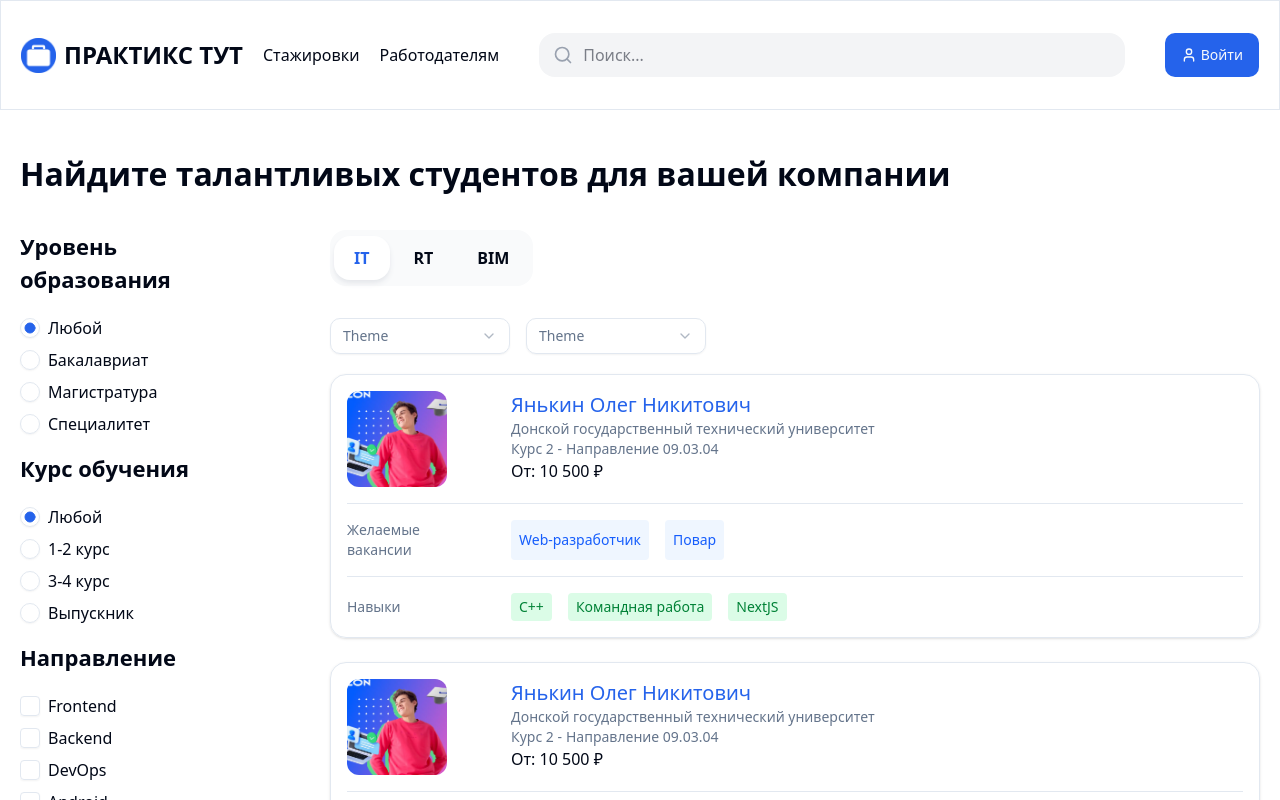
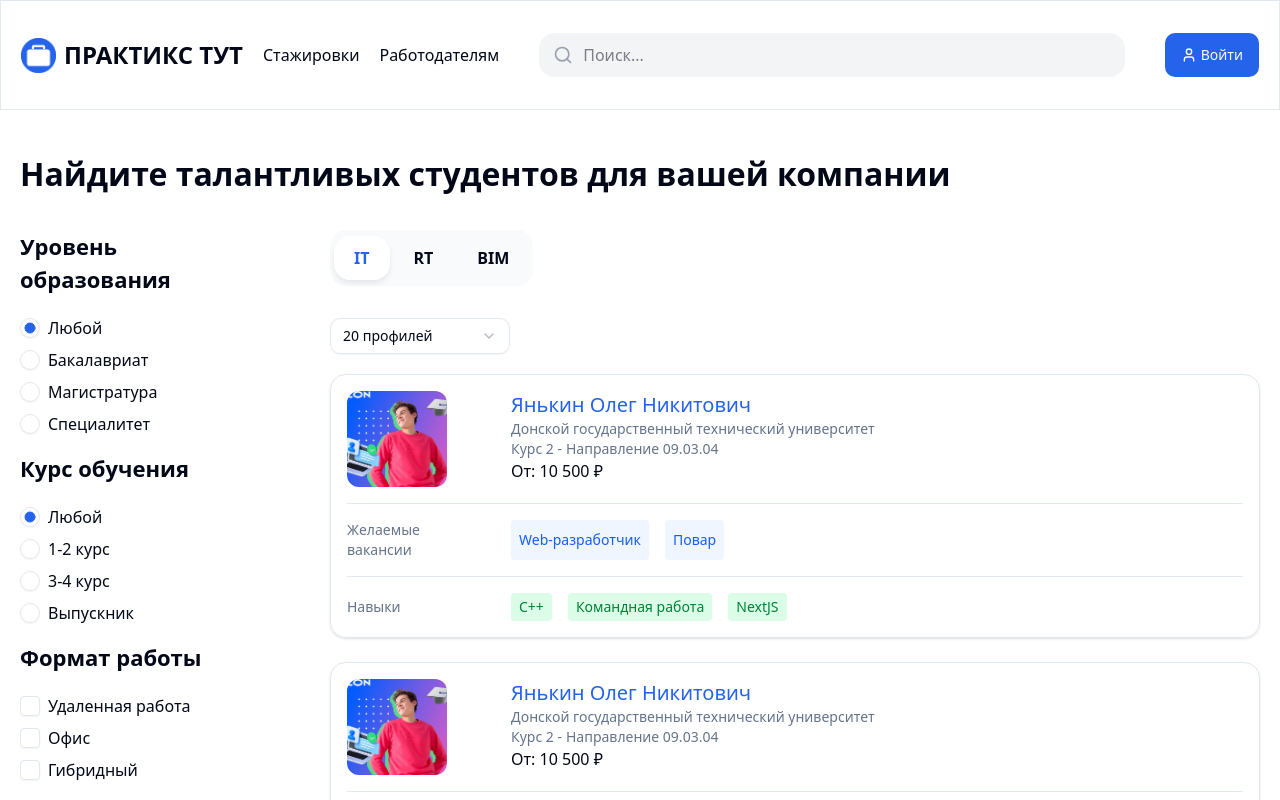
Before and after one commit to DenissioBarkani/student-tw-v4-Git-v2, a Next.js app: page /employers in a window 1280 px wide. Shown: the top 800 px of the page. Built offline with nearby package versions, Linux system fonts and the light colour scheme.

Commit message:
style: Футер прижал

```diff
--- a/app/company/[id]/page.tsx
+++ b/app/company/[id]/page.tsx
@@ -23,25 +23,27 @@ export default function ProductPage() {
                 тренды и находи новые решения на оплачиваемой стажировке в МТС
                 Финтех.
               </p>
-              <Button className="mt-auto self-start" size={"lgx2"}>
+              <Button className="mt-auto self-start" textSize={"lg"} size={"lgx2"}>
                 Подать заявку
               </Button>
             </div>
 
-            <div className=" flex-shrink-0 w-[300px] h-[300px] rounded-xl overflow-hidden ml-8">
+            <div className="flex-shrink-0 w-[300px] h-[300px] rounded-xl overflow-hidden ml-8">
               <Image
-                src={"/company/frame_1948757295_small.png"}
-                width={1140}
-                height={900}
-                alt={"name"}
-                className="h-full w-full object-center"
+                src="/company/frame_1948757295_small.webp"
+                width={1500}
+                height={876}
+                alt="MTS Fintech"
+                className="w-full h-full object-cover"
+                priority
+                // style={{ width: "100%", height: "100%" }}
               />
             </div>
           </div>
         </section>
 
         <div className="p-12 mb-12 shadow col-span-2 rounded-3xl border">
-          <div>
+          <div className="mb-4">
             <Title
               className="font-extrabold mb-4"
               size="lg"
@@ -53,9 +55,9 @@ export default function ProductPage() {
             </p>
           </div>
 
-          <div>
+          <div className="mb-4">
             <h3 className="font-semibold mb-2">Сферы деятельности</h3>
-            <div className="flex flex-wrap gap-2 mb-4">
+            <div className="flex flex-wrap gap-2">
               <Tag variant="blue">Информационные технологии</Tag>
               <Tag variant="blue">Системная интеграция</Tag>
               <Tag variant="blue">Интернет</Tag>
@@ -63,7 +65,7 @@ export default function ProductPage() {
             </div>
           </div>
 
-          <div className="pt-2 text-sm text-muted-foreground">
+          <div className="text-sm text-muted-foreground">
             <h3 className="font-semibold mb-2">Официальный сайт </h3>
             <Link
               href="https://mts.ru"
--- a/app/employers/page.tsx
+++ b/app/employers/page.tsx
@@ -14,7 +14,7 @@ import {
   SelectTrigger,
   SelectValue,
 } from "@/components/ui/select";
-import { employersFilters } from '@/data/filters';
+import { employersFilters } from "@/data/filters";
 
 // import { Button } from "@/components/ui/button";
 // import { Card } from "@/components/ui/card";
@@ -41,25 +41,14 @@ export default function EmployersPage() {
 
           <div className="mb-5">
             <div className="flex gap-4">
-              <Select>
+              <Select defaultValue="light">
                 <SelectTrigger className="w-[180px]">
-                  <SelectValue placeholder="Theme" />
+                  <SelectValue />
                 </SelectTrigger>
                 <SelectContent>
-                  <SelectItem value="light">Light</SelectItem>
-                  <SelectItem value="dark">Dark</SelectItem>
-                  <SelectItem value="system">System</SelectItem>
-                </SelectContent>
-              </Select>
-
-              <Select>
-                <SelectTrigger className="w-[180px]">
-                  <SelectValue placeholder="Theme" />
-                </SelectTrigger>
-                <SelectContent>
-                  <SelectItem value="light">Light</SelectItem>
-                  <SelectItem value="dark">Dark</SelectItem>
-                  <SelectItem value="system">System</SelectItem>
+                  <SelectItem value="light">20 профилей</SelectItem>
+                  <SelectItem value="dark">30 профилей</SelectItem>
+                  <SelectItem value="system">50 профилей</SelectItem>
                 </SelectContent>
               </Select>
             </div>
--- a/app/layout.tsx
+++ b/app/layout.tsx
@@ -24,11 +24,11 @@ export default function RootLayout({
   children: React.ReactNode;
 }>) {
   return (
-    <html lang="en">
+    <html lang="ru">
       <body
-        className={`${geistSans.variable} ${geistMono.variable} antialiased`}>
+        className={`${geistSans.variable} ${geistMono.variable} min-h-screen flex flex-col`}>
         <Header />
-        {children}
+        <main className="flex-1">{children}</main>
         <Footer />
       </body>
     </html>
--- a/data/filters.ts
+++ b/data/filters.ts
@@ -22,18 +22,18 @@ export const employersFilters: FilterSection[] = [
       { value: "graduate", label: "Выпускник" },
     ],
   },
-  {
-    title: "Направление",
-    type: "checkbox",
-    options: [
-      { text: "Frontend", value: "frontend" },
-      { text: "Backend", value: "backend" },
-      { text: "DevOps", value: "devops" },
-      { text: "Android", value: "android" },
-      { text: "iOS", value: "ios" },
-      { text: "Data Science", value: "data-science" },
-    ],
-  },
+  // {
+  //   title: "Направление",
+  //   type: "checkbox",
+  //   options: [
+  //     { text: "Frontend", value: "frontend" },
+  //     { text: "Backend", value: "backend" },
+  //     { text: "DevOps", value: "devops" },
+  //     { text: "Android", value: "android" },
+  //     { text: "iOS", value: "ios" },
+  //     { text: "Data Science", value: "data-science" },
+  //   ],
+  // },
   {
     title: "Формат работы",
     type: "checkbox",
@@ -58,16 +58,16 @@ export const studentsFilters: FilterSection[] = [
       { value: "80k", label: "от 80 000 ₽" },
     ],
   },
-  {
-    title: "Размер компании",
-    type: "radio",
-    options: [
-      { value: "default", label: "Любой" },
-      { value: "startup", label: "Стартап (до 50 человек)" },
-      { value: "medium", label: "Средняя (50-500 человек)" },
-      { value: "large", label: "Крупная (500+ человек)" },
-    ],
-  },
+  // {
+  //   title: "Размер компании",
+  //   type: "radio",
+  //   options: [
+  //     { value: "default", label: "Любой" },
+  //     { value: "startup", label: "Стартап (до 50 человек)" },
+  //     { value: "medium", label: "Средняя (50-500 человек)" },
+  //     { value: "large", label: "Крупная (500+ человек)" },
+  //   ],
+  // },
   {
     title: "Технологии",
     type: "checkbox",
```
